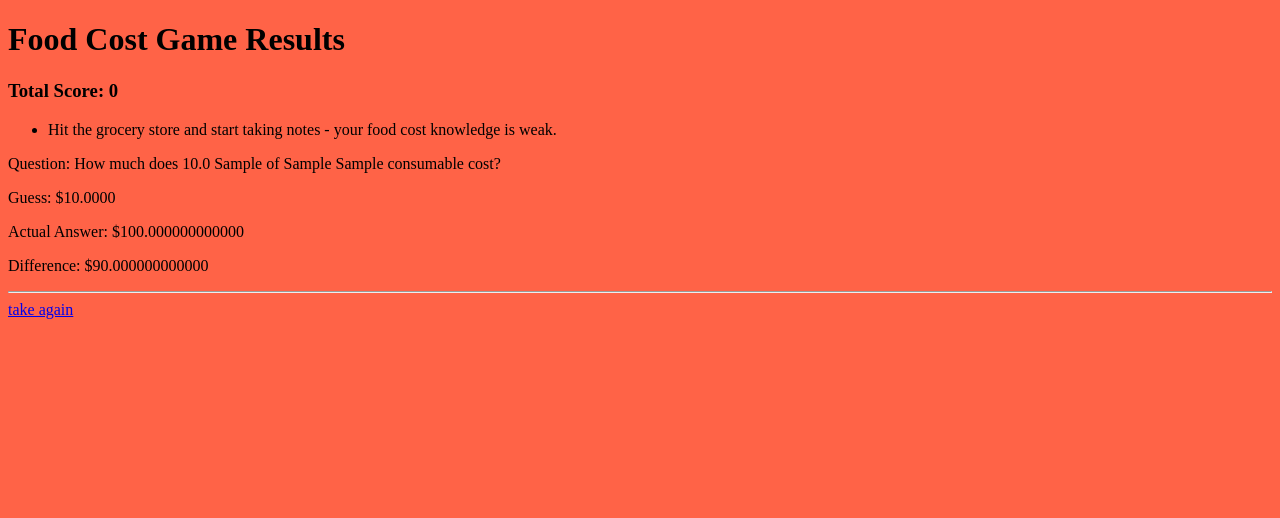
After one commit to swilliams0520/food_cost_quiz, a Django app: page /results/1 in a window 1280 px wide. The commit adds this page. Shown: the top 518 px of the page. Run offline with Django 3.2, Linux system fonts and the light colour scheme; tables that the repository leaves empty hold one stand-in row (values such as "Sample post"); some libraries are stand-ins or nearby versions.

Commit message:
created results view

```diff
--- a/game/models.py
+++ b/game/models.py
@@ -33,6 +33,10 @@ class Question(models.Model):
     def rounded_amount(self):
         return round(self.amount * 4) / 4
 
+    @property
+    def actual_price(self):
+        return self.amount * self.variant.avg_retail_price
+
     def __str__(self):
         return f'How much does {self.rounded_amount} {self.variant.size_of_cup_eq_measurement} of {self.variant.storage_type} {self.variant.consumable.name} cost?'
 
@@ -44,6 +48,7 @@ class Guess(models.Model):
 
     class Meta:
         verbose_name_plural = 'guesses'
+
 
 class Quiz(models.Model):
     questions = models.ManyToManyField(Question, through='Answer', through_fields=('quiz', 'question'))
@@ -75,6 +80,21 @@ class Quiz(models.Model):
 
         return questions
 
+    def get_results(self):
+        total_score = 0
+        for answer in self.answer_set.all():
+            answer_difference = answer.guess_difference
+
+            if answer_difference <= 1:
+                score = 10
+            elif answer_difference > 1 and answer_difference <= 2:
+                score = 5
+            else:
+                score = 0
+
+            total_score += score
+
+        return total_score
 
     class Meta:
         verbose_name_plural = 'quizzes'
@@ -83,3 +103,7 @@ class Answer(models.Model):
     guess = models.ForeignKey(Guess)
     question = models.ForeignKey(Question)
     quiz = models.ForeignKey(Quiz)
+
+    @property
+    def guess_difference(self):
+        return abs(self.guess.amount - (self.question.amount * self.question.variant.avg_retail_price))
--- a/game/templates/quiz.html
+++ b/game/templates/quiz.html
@@ -64,8 +64,12 @@
             questionId: id
           });
         } else {
+          amount = amount.slice(0, 12)
+          amount = amount.split('.')
+          amount[1] = amount[1].slice(0, 4)
+          amount = amount.join('.')
           quizData[id].guess = {
-            amount: amount
+            amount : amount
           };
         }
       });
--- /dev/null
+++ b/game/templates/results.html
@@ -0,0 +1,38 @@
+{% extends 'base.html' %}
+{% block page_title %}Food Trivia Results{% endblock %}
+{% block content %}
+<h1>Food Cost Game Results</h1>
+<div>
+  <h3>Total Score: {{ quiz.get_results }}</h3>
+  {% if messages %}
+<ul class="messages">
+    {% for message in messages %}
+    <li{% if message.tags %} class="{{ message.tags }}"{% endif %}>{{ message }}</li>
+    {% endfor %}
+</ul>
+  {% endif %}
+</div>
+<!-- 2do: round digits in decimals to 2 so there are no long #s -->
+<div>
+    {% for answer in quiz.answer_set.all %}
+    <div id='question'>
+      <p>
+        Question: {{ answer.question }}
+      </p>
+      <p>
+        Guess: ${{ answer.guess.amount }}
+      </p>
+      <p>
+        Actual Answer: ${{ answer.question.actual_price }}
+      </p>
+      <p>
+        Difference: ${{ answer.guess_difference }}
+
+      </p>
+    </div>
+    <hr />
+    {% endfor %}
+
+</div>
+<a href="{% url 'game:cost-quiz' %}">take again</a>
+{% endblock %}
--- a/game/urls.py
+++ b/game/urls.py
@@ -5,4 +5,5 @@ from . import views
 urlpatterns = [
     url(r'^$', views.index, name='index'),
     url(r'^cost-quiz$', views.quiz, name='cost-quiz'),
+    url(r'^results/(?P<quiz_id>[0-9]+)', views.results, name='results'),
 ]
--- a/game/views.py
+++ b/game/views.py
@@ -1,5 +1,6 @@
-from django.shortcuts import render, redirect
+from django.shortcuts import render, redirect, get_object_or_404
 from django.views.decorators.csrf import ensure_csrf_cookie
+from django.contrib import messages
 
 from .models import Quiz, Question
 
@@ -12,6 +13,14 @@ def quiz(request):
     questions = Quiz.create_random_questions()
     return render(request, 'quiz.html', {'questions': questions})
 
-def results(request):
-    questions = Answer.objects.question.all()
-    guesses = Answer.objects.guess.all()
+def results(request, quiz_id):
+    quiz = get_object_or_404(Quiz, id=quiz_id)
+    score = quiz.get_results()
+
+    if score >= 50:
+        messages.info(request, 'Great job, you recieved an exemplary score!')
+    elif score >= 20 and score < 50:
+        messages.info(request, 'Nice work, you did pretty well!')
+    else:
+        messages.info(request, 'Hit the grocery store and start taking notes - your food cost knowledge is weak.')
+    return render(request, 'results.html', {'quiz': quiz, 'score': quiz.get_results()})
```
Also changed, not shown: api/serializers.py (+15 -1 lines), api/views.py (+19 -14 lines).
